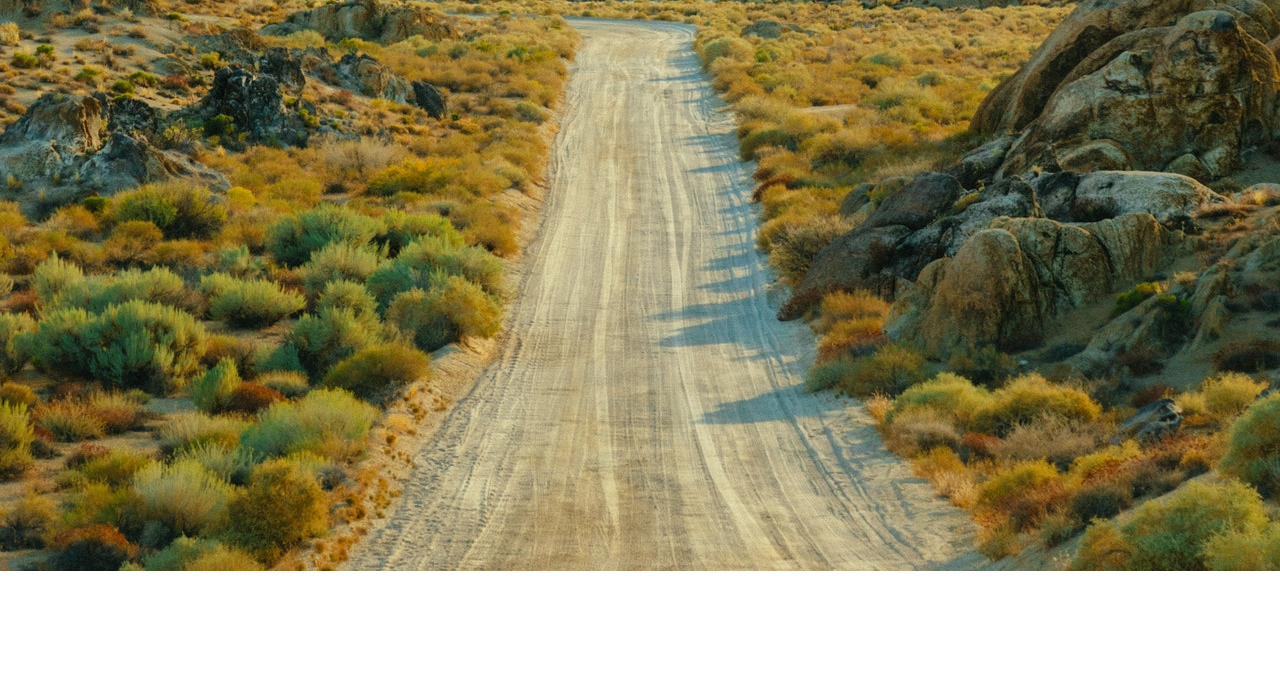
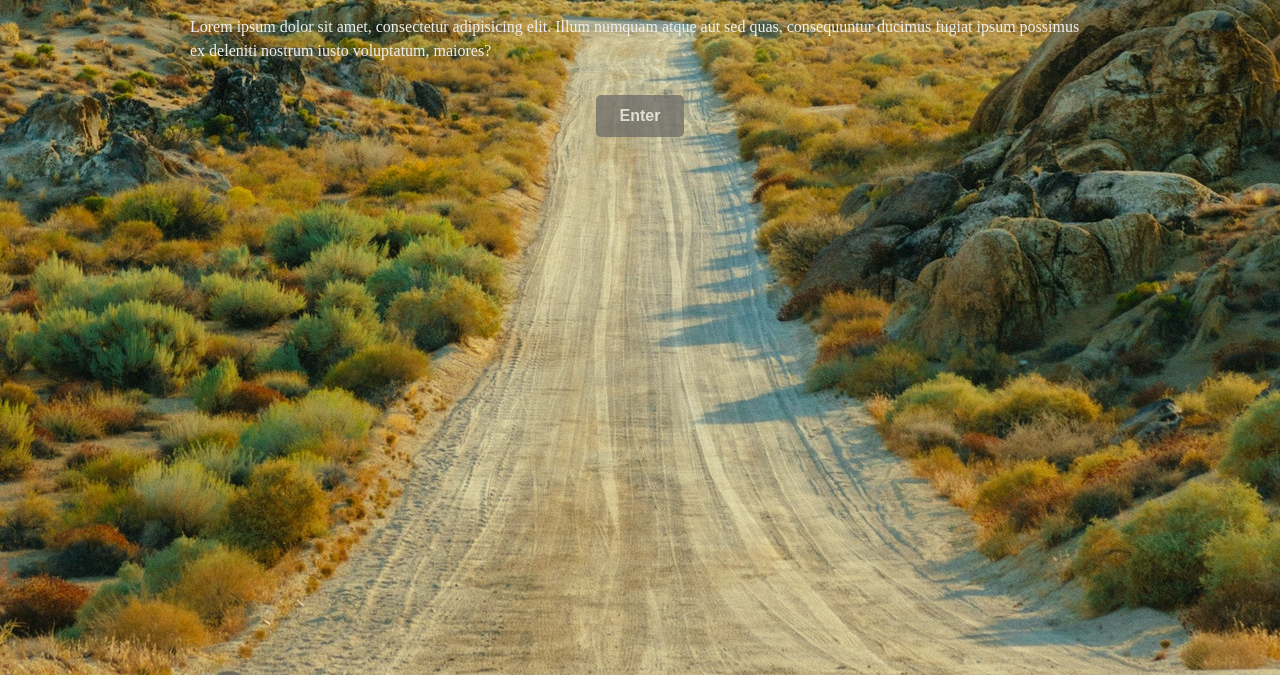
Before and after one commit to TwKnD/Hamburger-2, a plain HTML site: page index.html in a window 1280 px wide. Shown: the part 733-1408 px from the top of the page. Before the commit the page ends 1304 px from the top, so only its background shows below. Drawn offline with Linux system fonts and the light colour scheme.

Commit message:
main syles done

```diff
--- a/css/styles.css
+++ b/css/styles.css
@@ -1,11 +1,42 @@
 :root {
   --light-grey: #eee;
   --grey: #aaa;
-  --dark-grey; #666;
+  --dark-grey: #666;
 }
 
 body {
   background: url('../img/bg-main.jpg') no-repeat center/cover;
   height: 100vw;
   overflow: hidden;
+  color: var(--light-grey);
+  line-height: 1.5rem;
 }
+
+.main {
+  display: flex;
+  flex-direction: column;
+  align-items: center;
+  justify-content: center;
+  margin: auto;
+  max-width: 900px;
+  height: 100%;
+}
+
+.btn {
+  border: none;
+  background-color: var(--dark-grey);
+  color: var(--light-grey);
+  padding: 0.75rem 1.5rem;
+  margin-top: 1rem;
+  text-decoration: none;
+  cursor: pointer;
+  font-weight: bold;
+  font-size: 1rem;
+  opacity: 0.7;
+  border-radius: 5px;
+}
+
+.btn:hover {
+  opacity: 1;
+  transition: opacity 0.3s ease;
+}
--- a/index.html
+++ b/index.html
@@ -21,5 +21,10 @@
     </ul>
   </div>
 
+  <div class="main">
+  <h1>Hey There!</h1>
+  <p>Lorem ipsum dolor sit amet, consectetur adipisicing elit. Illum numquam atque aut sed quas, consequuntur ducimus fugiat ipsum possimus ex deleniti nostrum iusto voluptatum, maiores?</p>
+  <button type="button" class="btn">Enter</button>
+  </div>
   </body>
 </html>
```
